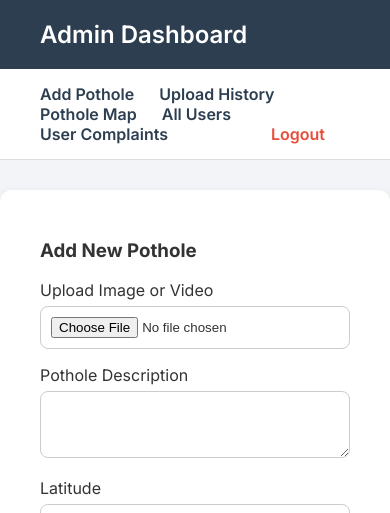
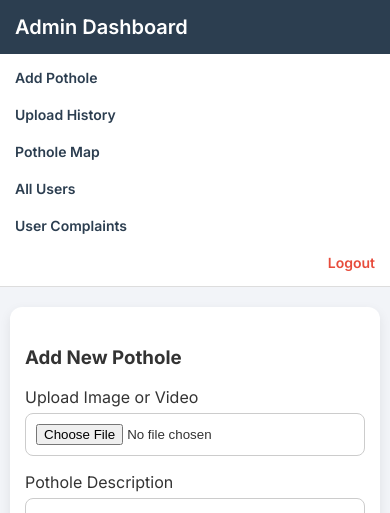
Before and after one commit to sanketpatil9901/pothole-detection, a Flask app: page / in a window 390 px wide. Shown: the top 513 px of the page. Run offline with Flask 3, Linux system fonts and the light colour scheme; the visitor is signed in with stand-in values (Sample User, id 1); data that the repository does not hold is empty; some libraries are stand-ins or nearby versions.

Commit message:
Update admin_dashboard.html  with new logic

```diff
--- a/templates/admin_dashboard.html
+++ b/templates/admin_dashboard.html
@@ -5,7 +5,7 @@
     <title>Admin Dashboard</title>
     <link rel="stylesheet" href="https://unpkg.com/leaflet/dist/leaflet.css" />
     <link href="https://fonts.googleapis.com/css2?family=Inter:wght@400;600;700&display=swap" rel="stylesheet">
-    <style>
+        <style>
         body {
             font-family: 'Inter', sans-serif;
             background: #f2f4f8;
@@ -17,22 +17,22 @@
             background: #2c3e50;
             color: #fff;
             margin: 0;
-            padding: 20px 40px;
+            padding: 20px 20px;
             font-weight: 600;
             font-size: 24px;
         }
 
         .nav {
             background: #fff;
-            padding: 15px 40px;
+            padding: 15px 20px;
             border-bottom: 1px solid #ddd;
             display: flex;
             flex-wrap: wrap;
             align-items: center;
+            gap: 10px;
         }
 
         .nav a {
-            margin-right: 25px;
             text-decoration: none;
             color: #2c3e50;
             font-weight: 600;
@@ -51,13 +51,12 @@
 
         .section {
             display: none;
-            padding: 30px 40px;
+            padding: 30px 20px;
             background: #fff;
             margin: 30px auto;
             border-radius: 12px;
             box-shadow: 0 4px 12px rgba(0, 0, 0, 0.08);
             max-width: 1000px;
-            transition: all 0.3s ease;
         }
 
         .active {
@@ -103,10 +102,12 @@
             background-color: #2980b9;
         }
 
-        #map {
+        #map,
+        #leafletMap {
             height: 450px;
             border-radius: 10px;
             margin-top: 20px;
+            width: 100%;
         }
 
         table {
@@ -142,6 +143,50 @@
 
         ol>li {
             display: list-item;
+        }
+
+        /* ----------- Responsive Styles ----------- */
+        @media screen and (max-width: 768px) {
+            h2 {
+                font-size: 20px;
+                padding: 15px;
+            }
+
+            .nav {
+                flex-direction: column;
+                align-items: flex-start;
+                padding: 10px 15px;
+            }
+
+            .nav a {
+                margin: 5px 0;
+                font-size: 14px;
+            }
+
+            .section {
+                padding: 20px 15px;
+                margin: 20px 10px;
+            }
+
+            table {
+                display: block;
+                overflow-x: auto;
+                white-space: nowrap;
+            }
+
+            form input[type="submit"] {
+                width: 100%;
+            }
+
+            #map,
+            #leafletMap {
+                height: 300px;
+            }
+
+            .preview img,
+            .preview video {
+                max-width: 100% !important;
+            }
         }
     </style>
 </head>
```
